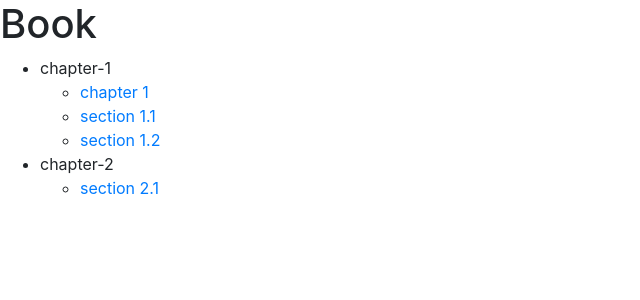
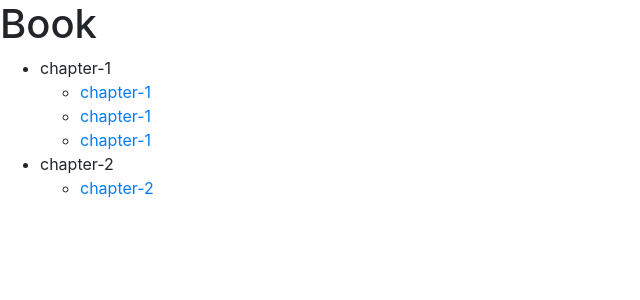
Before and after one commit to reedeeng/book, a Jekyll site: the page built from index.html, in a window 1280 px wide. Shown: the top 300 px of the page, without its empty margins (0-640 px from the left). Built offline with Jekyll 4.4.1, drawn with Linux system fonts in a browser that asks for light colours.

Commit message:
Update index.html

```diff
--- a/index.html
+++ b/index.html
@@ -12,8 +12,8 @@ title: home
     {{ chapter.label }}
     <ul>
     {% for section in site[chapter.label] %}
-      {% unless section.title == "index" %}
-      <li><a href="{{ section.url | relative_url }}">{{ section.title }}</a></li>
+      {% unless section.collection == "index" %}
+      <li><a href="{{ section.url | relative_url }}">{{ section.collection }}</a></li>
       {% endunless %}
     {% endfor %}
     </ul>
```
